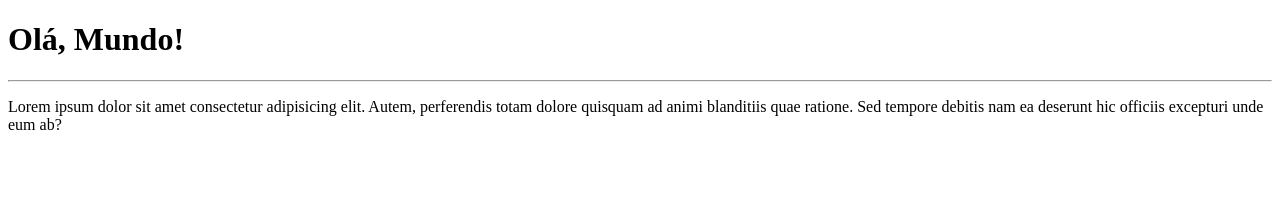
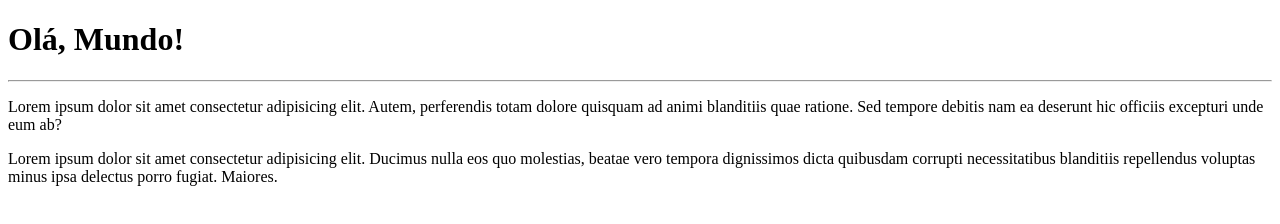
Before and after one commit to Angelahers/Ola-Mundo, a plain HTML site: page site-exemplo/index.html in a window 1280 px wide. Drawn offline with Linux system fonts and the light colour scheme.

Commit message:
Adicionei um parágrafo.

```diff
--- a/site-exemplo/index.html
+++ b/site-exemplo/index.html
@@ -9,6 +9,6 @@
     <h1>Olá, Mundo!</h1>
     <hr>
     <p>Lorem ipsum dolor sit amet consectetur adipisicing elit. Autem, perferendis totam dolore quisquam ad animi blanditiis quae ratione. Sed tempore debitis nam ea deserunt hic officiis excepturi unde eum ab?</p>
-
+    <p>Lorem ipsum dolor sit amet consectetur adipisicing elit. Ducimus nulla eos quo molestias, beatae vero tempora dignissimos dicta quibusdam corrupti necessitatibus blanditiis repellendus voluptas minus ipsa delectus porro fugiat. Maiores.</p>
 </body>
 </html>
```
